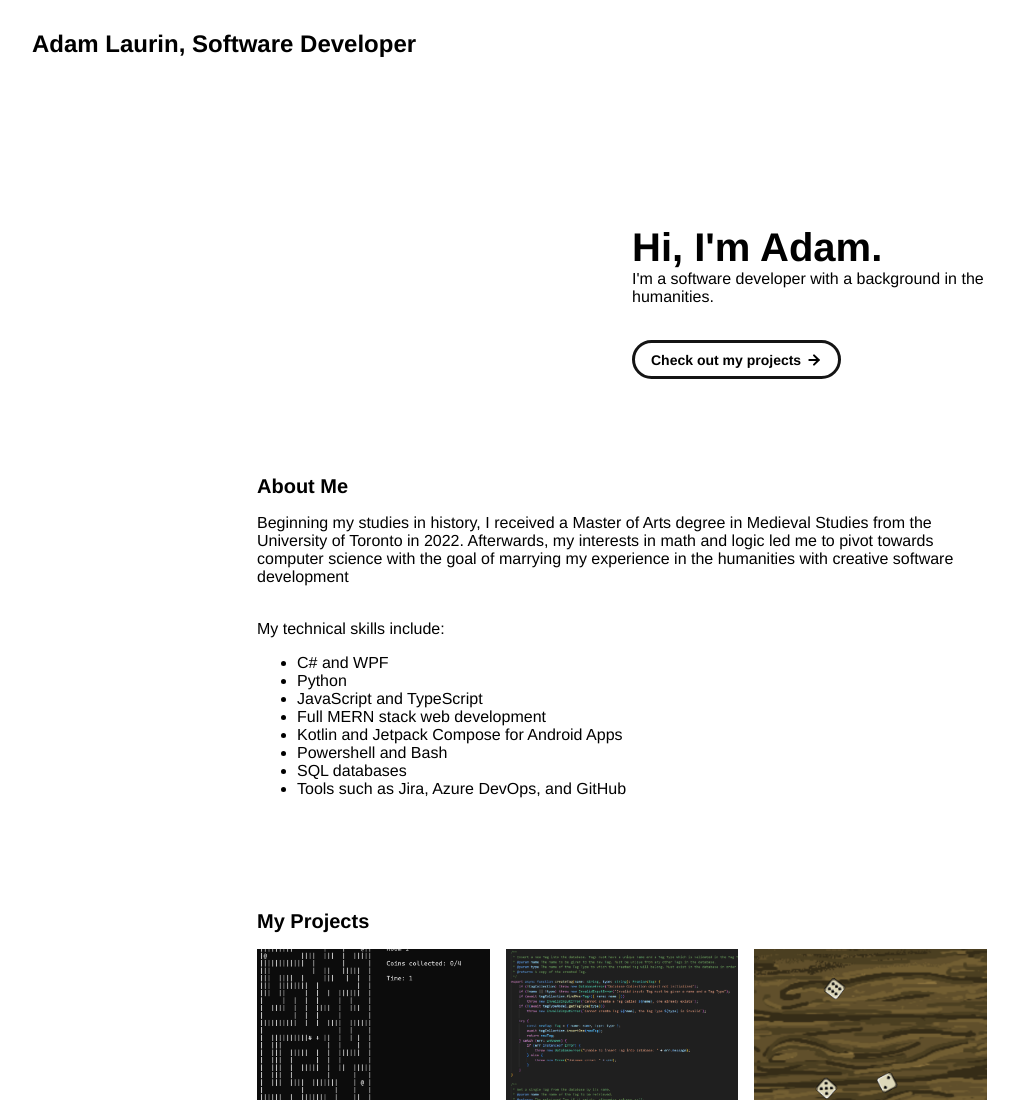
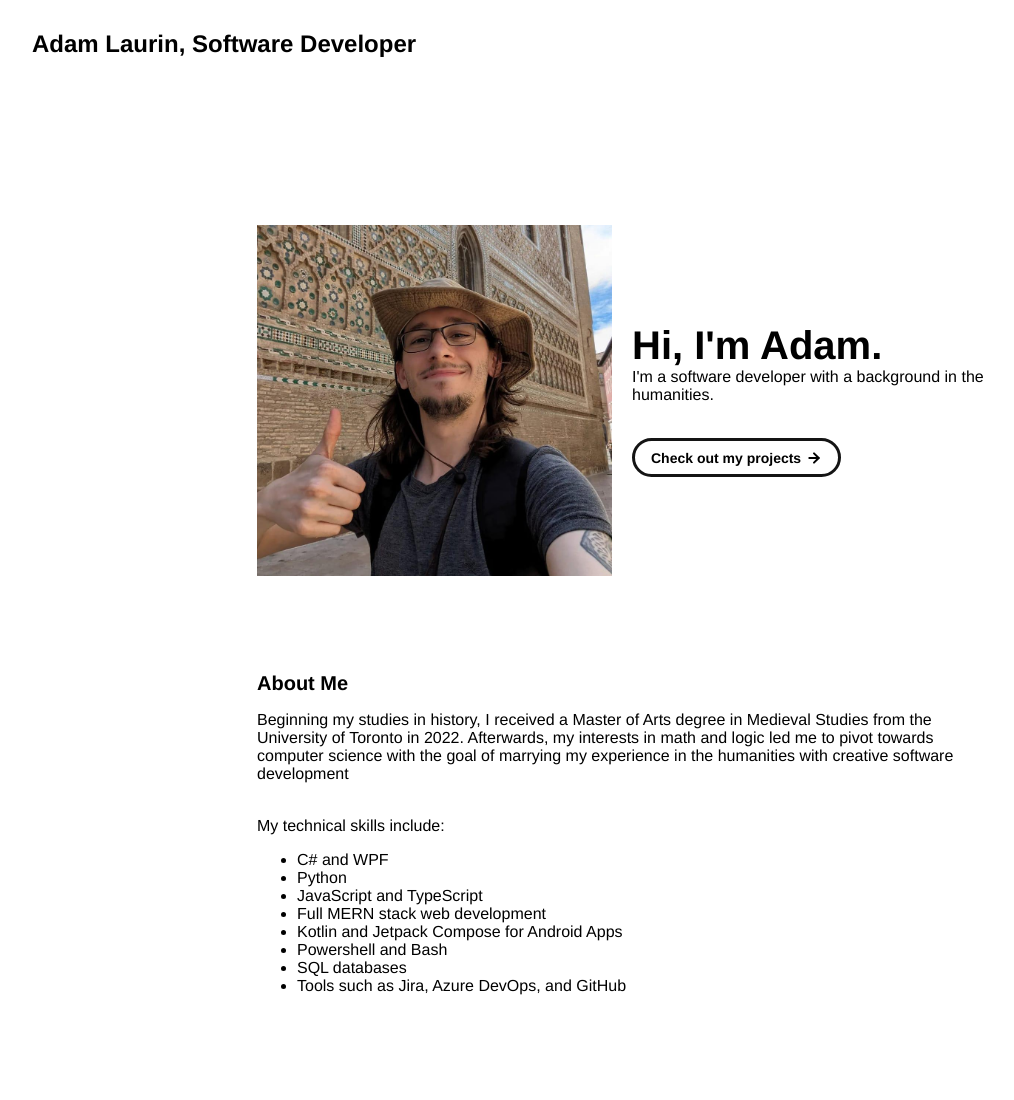
Before and after one commit to AdamLaurin/adamlaurin.github.io, a plain HTML site: page index.html in a window 1280 px wide. Shown: the top 1100 px of the page, without its empty margins (18-1032 px from the left). Drawn offline with Linux system fonts and the light colour scheme.

Commit message:
Added a picture of myself in the header.

```diff
--- a/index.html
+++ b/index.html
@@ -3,7 +3,6 @@
 
 <head>
   <meta charset="utf-8">
-  <link rel="icon" href="./assets/images/1311.png" />
   <title>Adam Laurin Portfolio</title>
   <meta name="description" content="Adam Laurin's software developper portfoio.">
   <meta name="viewport" content="width=device-width, initial-scale=1" />
@@ -29,17 +28,7 @@
     <!-- PORTFOLIO HEADER -->
     <div id="portfolio-header">
       <div id="portfolio-header-image-container">
-        <!--
-            TODO
-
-            - Change the img "src" attribute to point to the Unemployable image you uploaded (or whatever image).
-            - Change the number to point to your Unemployable & replace the OpenSea link with your own
-            - If you aren't using an Unemployable as your image, remove the entire "a" element
-          -->
-        <!-- <img src="./assets/images/1311.png" class="portfolio-header-image">
-          <a class="no-underline" target="_blank" href="https://opensea.io/assets/0xe0be388ab81c47b0f098d2030a1c9ef190691a8a/1311">
-            <span class="image-caption">Unemployables #1311</span>
-          </a> -->
+        <img src="./assets/images/profile_picture_Zaragoza.jpg" class="portfolio-header-image">
       </div>
       <div id="portfolio-header-text-container">
         <div class="header-text">
```
Also changed, not shown: assets/images/profile_picture_Zaragoza.jpg (added).
